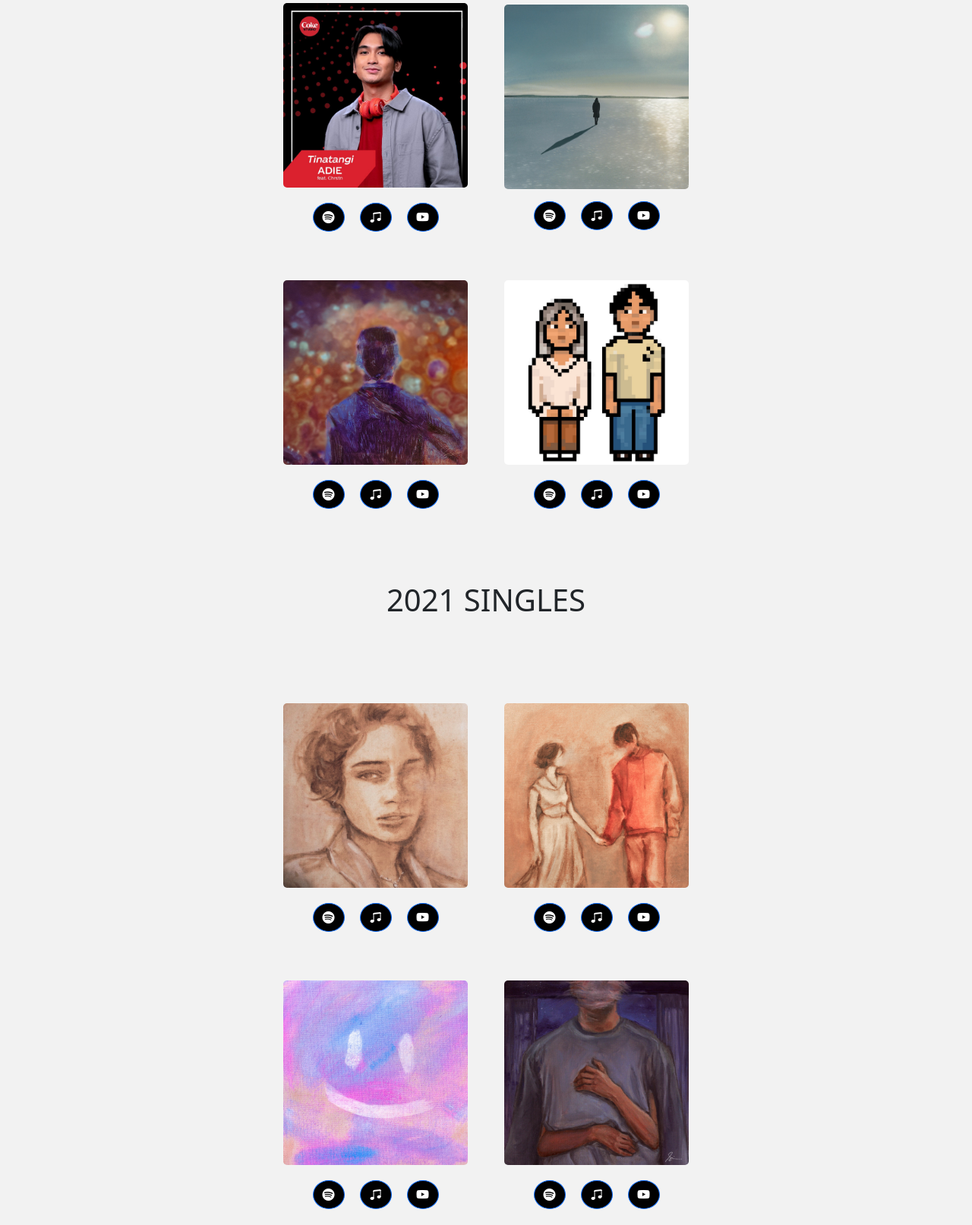
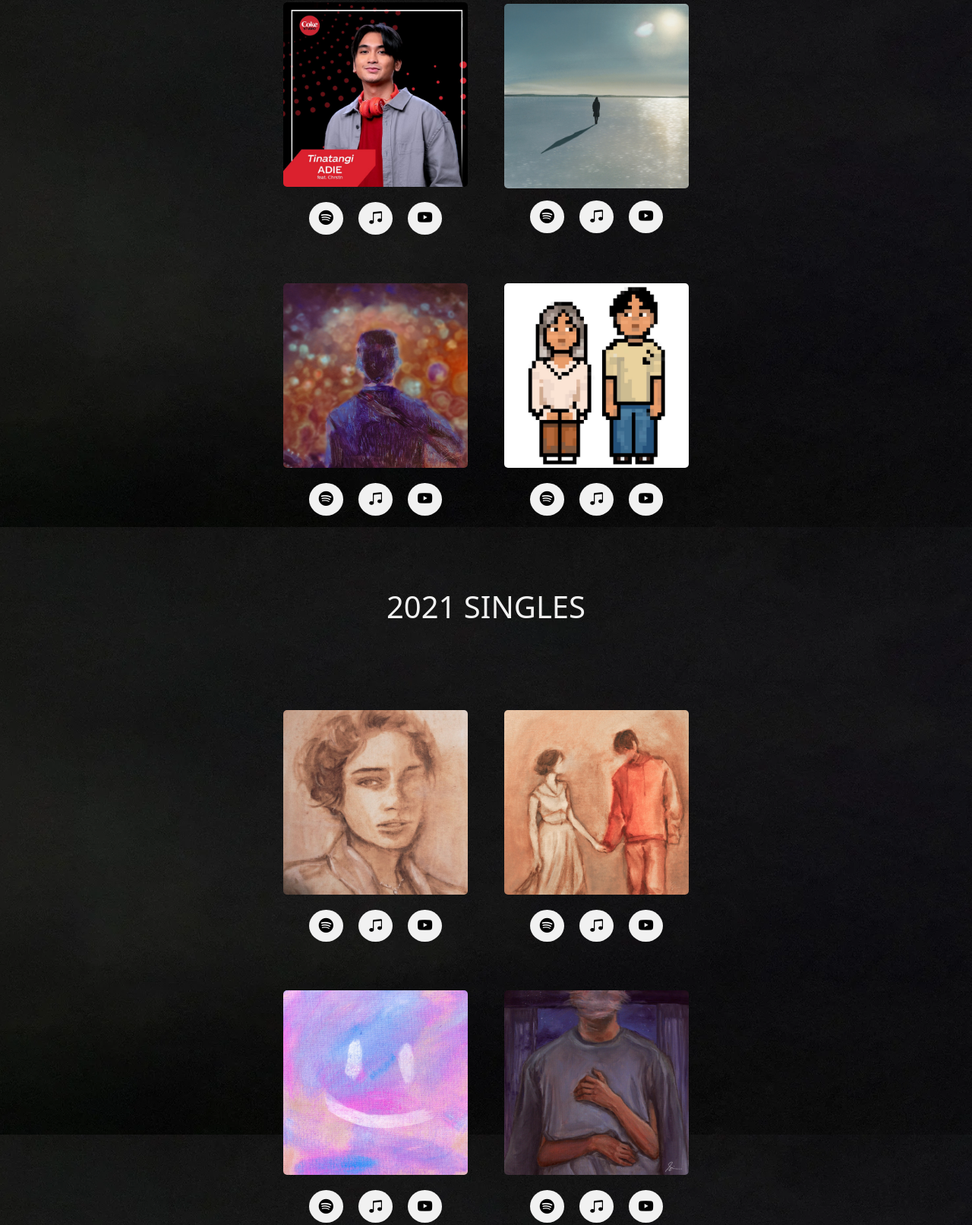
Before and after one commit to Khim1111/Project_Adie, a website: page pages/discography.html in a window 1280 px wide. Shown: the part 906-2519 px from the top of the page at 76% size. Drawn offline with nearby package versions, Linux system fonts and the light colour scheme.

```diff
--- a/pages/discography.html
+++ b/pages/discography.html
@@ -17,9 +17,9 @@
   <script src="../src/main.js"></script>
 </head>
 
-<body>
+<body class="discography-page">
 
-        <nav class="navbar fixed-top navbar-expand-lg bg-dark">
+  <nav class="navbar fixed-top navbar-expand-lg">
     <div class="container d-flex">
       <a class="navbar-brand d-xl-none d-lg-none d-sm-flex mx-3 fw-bold" href="../index.html">
         <img class="logo d-inline-block align-text-top" src="../src/img/logo.png" height="60" width="auto" alt="Logo" />
@@ -56,10 +56,9 @@
               </ul>
           </li>
           <li class="nav-item">
-                <a class="nav-link mt-3" href="./bookings.html">Bookings</a>
+            <a class="nav-link mt-3" href="../bookings.html">Bookings</a>
           </li>
         </ul>
-          </div>
       </div>
       </div>
   </nav>
@@ -85,9 +84,9 @@
                       <div class="modal-body">
                         <img src="../src/img/thumbnail_gkyam2.jpg" alt="Video thumbnail" class="img-fluid">
                         <div class="icons">
-                          <a href="https://open.spotify.com/track/6Cxj7ww8DDqkrFHT93So1p?si=5ce2796876da46e0" target="_blank" class="btn btn-primary"><i class="bi-spotify"></i></a>
-                          <a href="https://music.apple.com/nz/album/g-k-y-a-m-single/1666214890" target="_blank" class="btn btn-primary"><i class="bi-music-note-beamed"></i></a>
-                          <a href="https://youtube.com/watch?v=MQW-LLbC1bE&si=EnSIkaIECMiOmarE" target="_blank" class="btn btn-primary">  <i class="bi-youtube"></i></a>
+                          <a href="https://open.spotify.com/track/6Cxj7ww8DDqkrFHT93So1p?si=5ce2796876da46e0" target="_blank" class="btn"><i class="bi-spotify"></i></a>
+                          <a href="https://music.apple.com/nz/album/g-k-y-a-m-single/1666214890" target="_blank" class="btn"><i class="bi-music-note-beamed"></i></a>
+                          <a href="https://youtube.com/watch?v=MQW-LLbC1bE&si=EnSIkaIECMiOmarE" target="_blank" class="btn">  <i class="bi-youtube"></i></a>
                         </div>
                       </div>
                     </div>
@@ -116,23 +115,23 @@
     </section>
 
 <section id="thumbnail-gallery">
-  <h1 class="album-title mt-5 py-5 border-top">2022 SINGLES</h1>
+  <h1 class="album-title mt-5 py-5">2022 SINGLES</h1>
       <div class="container mt-5">
         <div class="row gx-5 mt-5 d-flex">
           <div class="col-sm-3 mt-3">
             <img src="../src/img/thumbnail_tinatangi.jpg" alt="Image 1">
             <div class="icons">
-              <a href="https://open.spotify.com/track/5Pgssd39LAfVsR9gvUVwU7?si=b6ca9d720ec541d7" target="_blank" class="btn btn-primary"><i class="bi-spotify"></i></a>
-              <a href="https://music.apple.com/nz/album/tinatangi-feat-chrstn-feat-chrstn/1640132359?i=1640132369" target="_blank" class="btn btn-primary"><i class="bi-music-note-beamed"></i></a>
-              <a href="https://youtube.com/watch?v=ishz695Af0c&si=EnSIkaIECMiOmarE" target="_blank" class="btn btn-primary">  <i class="bi-youtube"></i></a>
+              <a href="https://open.spotify.com/track/5Pgssd39LAfVsR9gvUVwU7?si=b6ca9d720ec541d7" target="_blank" class="btn"><i class="bi-spotify"></i></a>
+              <a href="https://music.apple.com/nz/album/tinatangi-feat-chrstn-feat-chrstn/1640132359?i=1640132369" target="_blank" class="btn"><i class="bi-music-note-beamed"></i></a>
+              <a href="https://youtube.com/watch?v=ishz695Af0c&si=EnSIkaIECMiOmarE" target="_blank" class="btn">  <i class="bi-youtube"></i></a>
             </div>
           </div>
           <div class="col-sm-3 mt-3">
             <img src="../src/img/thumbnail_ybsh.jpg" alt="Image 2">
             <div class="icons mt-3">
-              <a href="https://open.spotify.com/track/4whLOE7hwNIAykoMcSZmvO?si=5565514b75f24c93" target="_blank" class="btn btn-primary"><i class="bi-spotify"></i></a>
-              <a href="https://music.apple.com/nz/album/youll-be-safe-here/1612495502?i=1612495579" target="_blank" class="btn btn-primary"><i class="bi-music-note-beamed"></i></a>
-              <a href="https://youtube.com/watch?v=hIuJc9lEXz8&si=EnSIkaIECMiOmarE" target="_blank" class="btn btn-primary">  <i class="bi-youtube"></i></a>
+              <a href="https://open.spotify.com/track/4whLOE7hwNIAykoMcSZmvO?si=5565514b75f24c93" target="_blank" class="btn"><i class="bi-spotify"></i></a>
+              <a href="https://music.apple.com/nz/album/youll-be-safe-here/1612495502?i=1612495579" target="_blank" class="btn"><i class="bi-music-note-beamed"></i></a>
+              <a href="https://youtube.com/watch?v=hIuJc9lEXz8&si=EnSIkaIECMiOmarE" target="_blank" class="btn">  <i class="bi-youtube"></i></a>
             </div>
           </div>
         </div>
@@ -140,17 +139,17 @@
           <div class="col-sm-3 mt-3">
             <img src="../src/img/thumbnail_kabado.jpg" alt="Image 3">
             <div class="icons">
-              <a href="https://music.apple.com/nz/album/kabado/1636804484?i=1636804819" target="_blank" class="btn btn-primary"><i class="bi-spotify"></i></a>
-              <a href="https://music.apple.com/nz/album/g-k-y-a-m-single/1666214890" target="_blank" class="btn btn-primary"><i class="bi-music-note-beamed"></i></a>
-              <a href="https://youtube.com/watch?v=uO2WsAI5DLU&si=EnSIkaIECMiOmarE" target="_blank" class="btn btn-primary">  <i class="bi-youtube"></i></a>
+              <a href="https://music.apple.com/nz/album/kabado/1636804484?i=1636804819" target="_blank" class="btn"><i class="bi-spotify"></i></a>
+              <a href="https://music.apple.com/nz/album/g-k-y-a-m-single/1666214890" target="_blank" class="btn"><i class="bi-music-note-beamed"></i></a>
+              <a href="https://youtube.com/watch?v=uO2WsAI5DLU&si=EnSIkaIECMiOmarE" target="_blank" class="btn">  <i class="bi-youtube"></i></a>
             </div>
           </div>
           <div class="col-sm-3 mt-3">
             <img src="../src/img/thumbnail_mahika.jpg" alt="Image 4">
             <div class="icons">
-              <a href="https://open.spotify.com/track/47sq83n5WN22ZzYnGn8aTy?si=9fa6903c82214bf3" target="_blank" class="btn btn-primary"><i class="bi-spotify"></i></a>
-              <a href="https://music.apple.com/nz/album/mahika/1622713746?i=1622713759" target="_blank" class="btn btn-primary"><i class="bi-music-note-beamed"></i></a>
-              <a href="https://youtube.com/watch?v=A5SJ-PleY2s&si=EnSIkaIECMiOmarE" target="_blank" class="btn btn-primary">  <i class="bi-youtube"></i></a>
+              <a href="https://open.spotify.com/track/47sq83n5WN22ZzYnGn8aTy?si=9fa6903c82214bf3" target="_blank" class="btn"><i class="bi-spotify"></i></a>
+              <a href="https://music.apple.com/nz/album/mahika/1622713746?i=1622713759" target="_blank" class="btn"><i class="bi-music-note-beamed"></i></a>
+              <a href="https://youtube.com/watch?v=A5SJ-PleY2s&si=EnSIkaIECMiOmarE" target="_blank" class="btn">  <i class="bi-youtube"></i></a>
             </div>
           </div>
         </div>
@@ -163,17 +162,17 @@
           <div class="col-sm-3 mt-3">
             <img src="../src/img/thumbnail_paraluman.jpg" alt="Image 5">
             <div class="icons">
-              <a href="https://open.spotify.com/track/2jbf9EytR7fzpSrPWAYCf9?si=88919293cf8949e7" target="_blank" class="btn btn-primary"><i class="bi-spotify"></i></a>
-              <a href="https://music.apple.com/ph/album/paraluman-single/1558396122" target="_blank" class="btn btn-primary"><i class="bi-music-note-beamed"></i></a>
-              <a href="https://youtube.com/watch?v=uxWOTxYvorE&si=EnSIkaIECMiOmarE" target="_blank" class="btn btn-primary">  <i class="bi-youtube"></i></a>
+              <a href="https://open.spotify.com/track/2jbf9EytR7fzpSrPWAYCf9?si=88919293cf8949e7" target="_blank" class="btn"><i class="bi-spotify"></i></a>
+              <a href="https://music.apple.com/ph/album/paraluman-single/1558396122" target="_blank" class="btn"><i class="bi-music-note-beamed"></i></a>
+              <a href="https://youtube.com/watch?v=uxWOTxYvorE&si=EnSIkaIECMiOmarE" target="_blank" class="btn">  <i class="bi-youtube"></i></a>
             </div>
           </div>
           <div class="col-sm-3 mt-3">
             <img src="../src/img/thumbnail_tahanan.jpg" alt="Image 6">
             <div class="icons">
-              <a href="https://open.spotify.com/track/5CUQnKjA6nlteCnxMKsjIu?si=af05181ea492425a" target="_blank" class="btn btn-primary"><i class="bi-spotify"></i></a>
-              <a href="https://music.apple.com/ph/album/tahanan-single/1597564766" target="_blank" class="btn btn-primary"><i class="bi-music-note-beamed"></i></a>
-              <a href="https://youtube.com/watch?v=51Jn7_lW58o&si=EnSIkaIECMiOmarE" target="_blank" class="btn btn-primary">  <i class="bi-youtube"></i></a>
+              <a href="https://open.spotify.com/track/5CUQnKjA6nlteCnxMKsjIu?si=af05181ea492425a" target="_blank" class="btn"><i class="bi-spotify"></i></a>
+              <a href="https://music.apple.com/ph/album/tahanan-single/1597564766" target="_blank" class="btn"><i class="bi-music-note-beamed"></i></a>
+              <a href="https://youtube.com/watch?v=51Jn7_lW58o&si=EnSIkaIECMiOmarE" target="_blank" class="btn">  <i class="bi-youtube"></i></a>
             </div>
           </div>
         </div>
@@ -181,17 +180,17 @@
           <div class="col-sm-3 mt-3">
             <img src="../src/img/thumbnail_sawa_na.jpg" alt="Image 7">
             <div class="icons">
-              <a href="https://open.spotify.com/track/0LoXmqWDjLVi6uHh25DtaP?si=cf00fc228e284aee" target="_blank" class="btn btn-primary"><i class="bi-spotify"></i></a>
-              <a href="https://music.apple.com/ph/album/sawa-na-single/1588522397" target="_blank" class="btn btn-primary"><i class="bi-music-note-beamed"></i></a>
-              <a href="https://youtube.com/watch?v=DeHILWLGi6U&si=EnSIkaIECMiOmarE" target="_blank" class="btn btn-primary">  <i class="bi-youtube"></i></a>
+              <a href="https://open.spotify.com/track/0LoXmqWDjLVi6uHh25DtaP?si=cf00fc228e284aee" target="_blank" class="btn"><i class="bi-spotify"></i></a>
+              <a href="https://music.apple.com/ph/album/sawa-na-single/1588522397" target="_blank" class="btn"><i class="bi-music-note-beamed"></i></a>
+              <a href="https://youtube.com/watch?v=DeHILWLGi6U&si=EnSIkaIECMiOmarE" target="_blank" class="btn">  <i class="bi-youtube"></i></a>
             </div>
           </div>
           <div class="col-sm-3 mt-3">
             <img src="../src/img/thumbnail_dungaw.jpg" alt="Image 8">
             <div class="icons">
-              <a href="https://open.spotify.com/track/3XlzKAS2zostN3UiBJvLW6?si=5f4293b516e749d7" target="_blank" class="btn btn-primary"><i class="bi-spotify"></i></a>
-              <a href="https://music.apple.com/ph/album/dungaw-single/1571259470" target="_blank" class="btn btn-primary"><i class="bi-music-note-beamed"></i></a>
-              <a href="https://youtube.com/watch?v=Ic0S_6vzR-Y&si=EnSIkaIECMiOmarE" target="_blank" class="btn btn-primary">  <i class="bi-youtube"></i></a>
+              <a href="https://open.spotify.com/track/3XlzKAS2zostN3UiBJvLW6?si=5f4293b516e749d7" target="_blank" class="btn"><i class="bi-spotify"></i></a>
+              <a href="https://music.apple.com/ph/album/dungaw-single/1571259470" target="_blank" class="btn"><i class="bi-music-note-beamed"></i></a>
+              <a href="https://youtube.com/watch?v=Ic0S_6vzR-Y&si=EnSIkaIECMiOmarE" target="_blank" class="btn">  <i class="bi-youtube"></i></a>
             </div>
           </div>
       </div>
@@ -206,6 +205,6 @@
 
 
 
-    <script src="./src/js/bootstrap.bundle.js"></script>
+    <script src="../src/js/bootstrap.bundle.js"></script>
 </body>
 </html>
--- a/src/style.css
+++ b/src/style.css
@@ -362,7 +362,16 @@
 
 
 /************************************* START OF DISCOGRAPHYPAGE ***************************************************************/
+.discography-page{
+  background-color: var(--font-color-2) !important;
+  background: url(../src/img/bg.webp)no-repeat center center fixed;
+  -webkit-background-size: cover;
+  -moz-background-size: cover;
+  -o-background-size: cover;
+  background-size: cover;
+  color: var(--font-color);
 
+}
 /*<<<<<<<<<<><< START OF SECTION 1 >>>>>>>>>>>>>>>>>>>>>>>>>>>>>>>*/
 
 
@@ -409,9 +418,9 @@
 
     }
 
-    .music-bg{
+    /* .music-bg{
       background-color: #010101;
-    }
+    } */
 
     .album-caption{
       margin-right: 5rem;
@@ -451,12 +460,22 @@
       display: flex;
       justify-content: center;
       margin-top: 20px;
+
+
     }
-
+    .icons i {
+      color: var(--font-color-2) !important;
+      font-size: 1.2rem;
+    }
+    .icons a {
+      color: var(--font-color-2) !important;
+      font-size: 1.2rem;
+    }
     .icons .btn {
       margin: 0 10px;
       border-radius: 50%;
-      background-color: #010101;
+      background-color: var(--font-color);
+      color: var(--font-color-2) !important;
     }
 
 
@@ -495,7 +514,6 @@
 
 
     #thumbnail-gallery {
-      background-color: #f2f2f2;
       padding: 40px 0;
     }
    .album-title{
```
Also changed, not shown: index.html (+10 -9 lines), src/img/bg.webp (added). Lines whose indentation alone changed are shown as unchanged.
